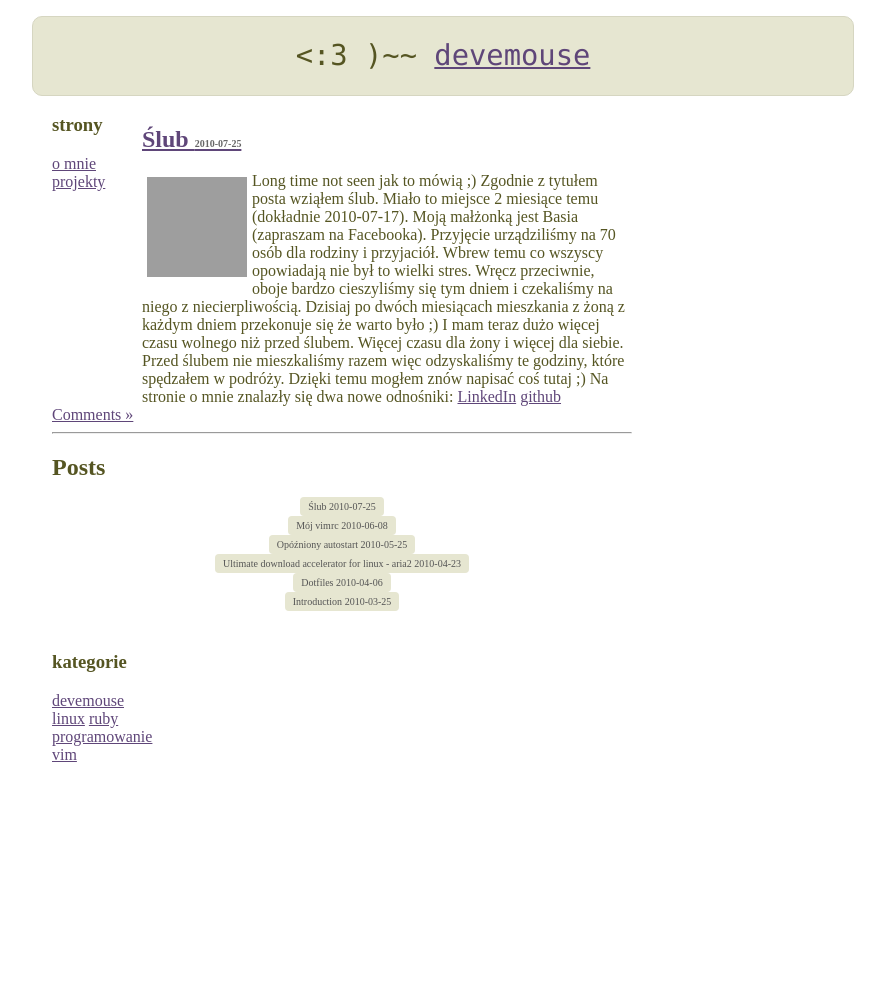
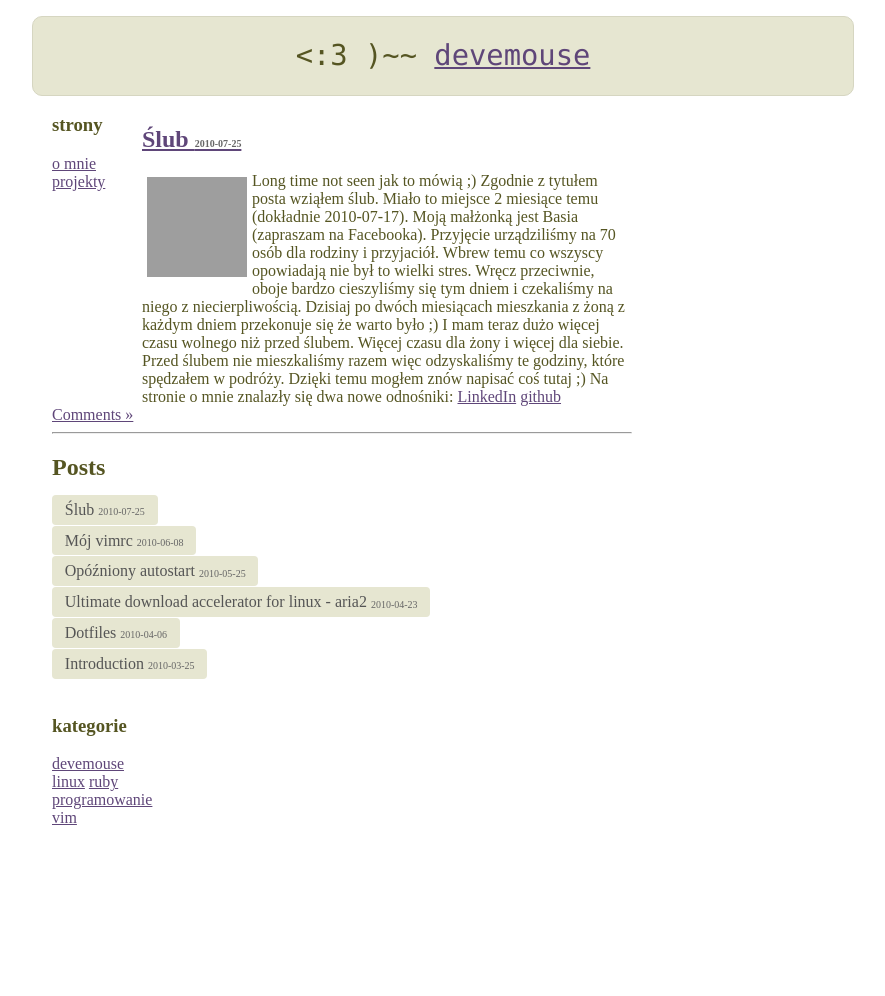
Before and after one commit to devemouse/devemouse.github.com, a Jekyll site: the page built from index.html, in a window 1280 px wide. Shown: the whole page, without its empty margins (198-1083 px from the left). Built offline with Jekyll 4.4.1, drawn with Linux system fonts in a browser that asks for light colours; Markdown is read by kramdown in place of the engine named in the settings; before the commit the page ends 932 px from its top, so only the background shows below that; grey boxes are pictures that could not be loaded.

Commit message:
updated css

```diff
--- a/css/default.css
+++ b/css/default.css
@@ -69,7 +69,12 @@ li.post {
      background: #D6D6C1;
   }
 
-  .posts_list,.post_title time {
+  .post_title time {
+     color: #666;
+     font-size: 10px;
+  }
+
+  .posts_list time {
      text-align: center;
      color: #666;
      margin-bottom: 15px;
```
